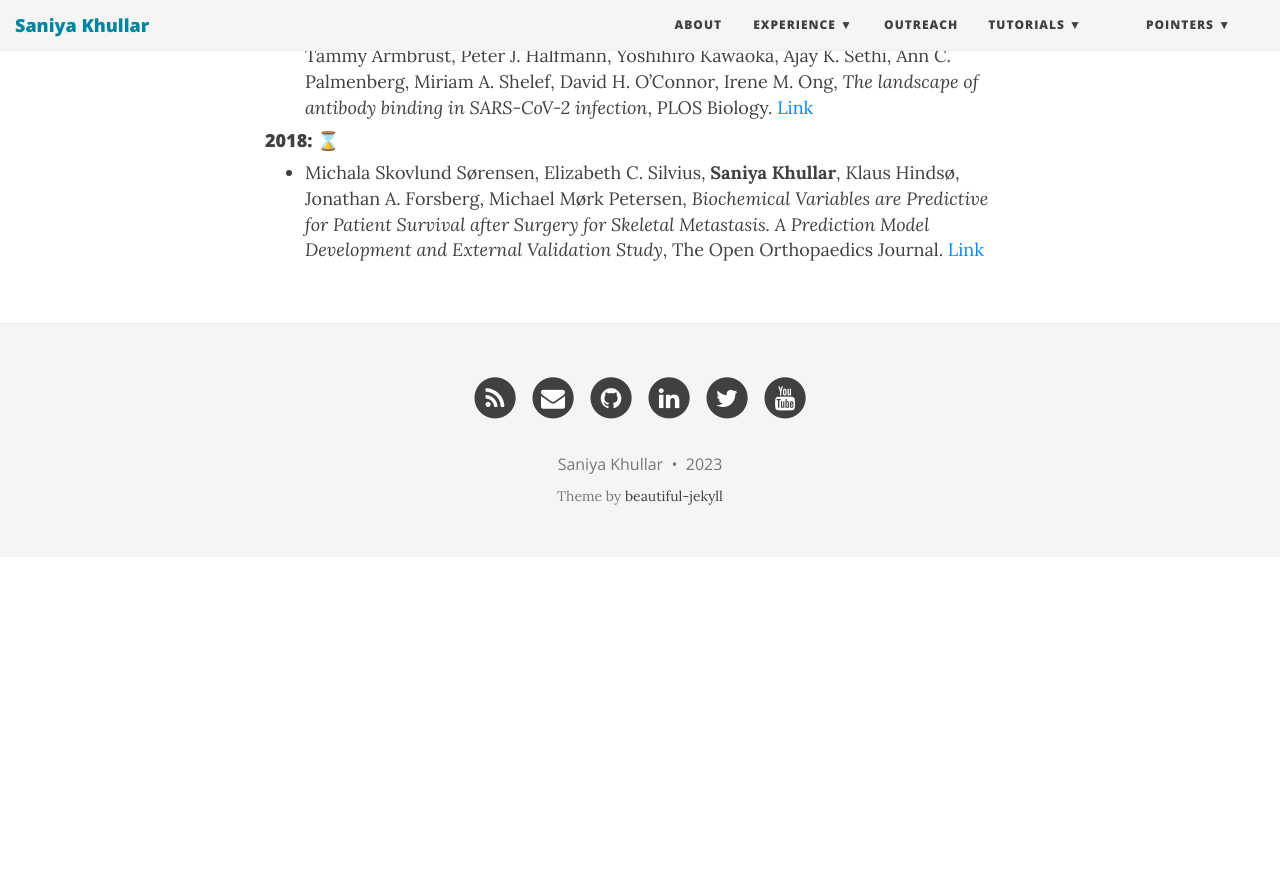
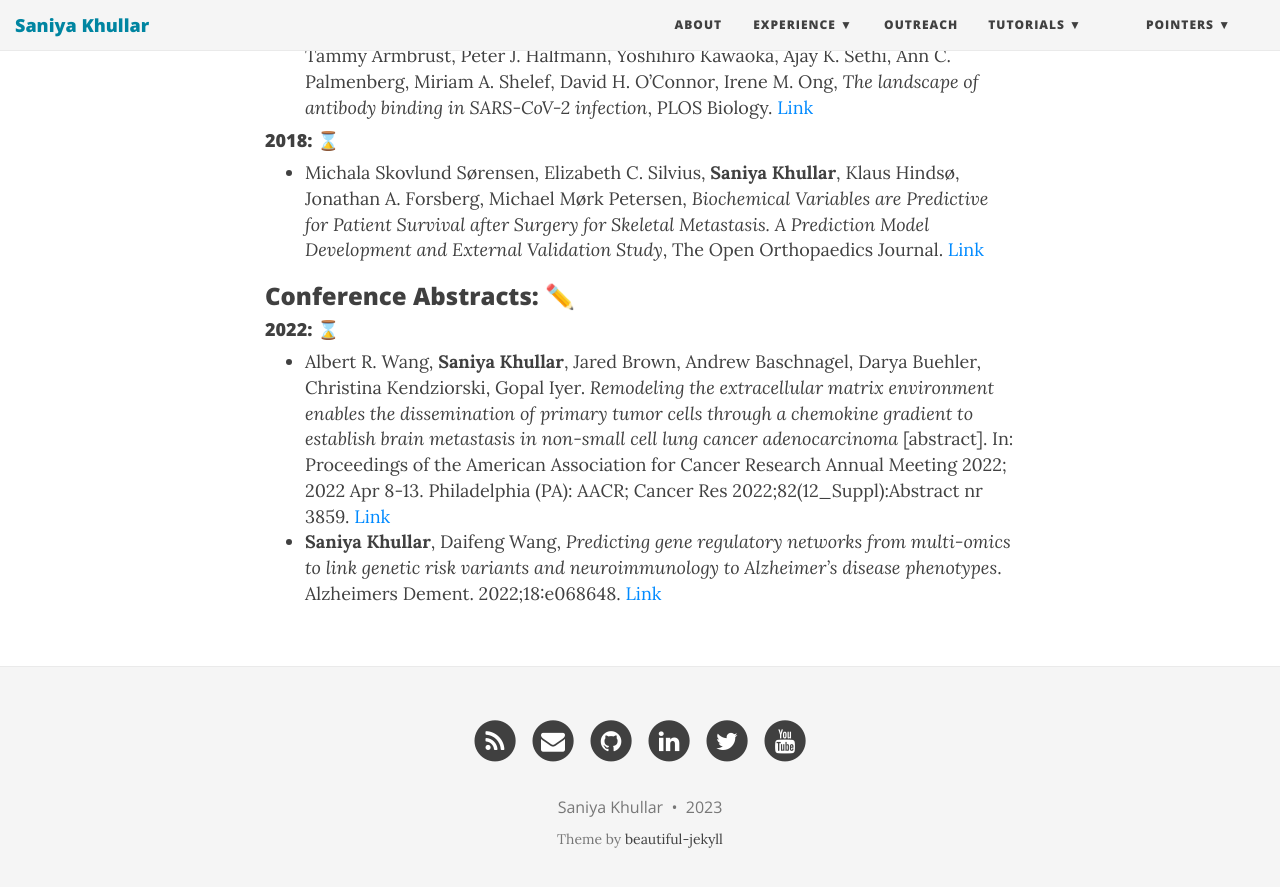
Before and after one commit to SaniyaKhullar/saniyakhullar.github.io, a Jekyll site: the page built from publications.md, in a window 1280 px wide and 900 px high, scrolled down 1686 px. Shown: the top 887 px of the window. Built offline with Jekyll 4.4.1, drawn with Linux system fonts in a browser that asks for light colours; nearby versions of some CDN libraries; before the commit the page ends 2243 px from its top, so only the background shows below that.

Commit message:
more updates

```diff
--- a/publications.md
+++ b/publications.md
@@ -30,3 +30,8 @@ Please note my publications 🤓📚🧬 are as follows 📖 :
 
 #### 2018: ⌛
 -	Michala Skovlund Sørensen, Elizabeth C. Silvius, **Saniya Khullar**, Klaus Hindsø, Jonathan A. Forsberg, Michael Mørk Petersen, *Biochemical Variables are Predictive for Patient Survival after Surgery for Skeletal Metastasis. A Prediction Model Development and External Validation Study*, The Open Orthopaedics Journal. [Link](https://openorthopaedicsjournal.com/VOLUME/12/PAGE/469/)
+
+### Conference Abstracts: ✏️
+#### 2022: ⌛
+-	Albert R. Wang, **Saniya Khullar**, Jared Brown, Andrew Baschnagel, Darya Buehler, Christina Kendziorski, Gopal Iyer. *Remodeling the extracellular matrix environment enables the dissemination of primary tumor cells through a chemokine gradient to establish brain metastasis in non-small cell lung cancer adenocarcinoma* [abstract]. In: Proceedings of the American Association for Cancer Research Annual Meeting 2022; 2022 Apr 8-13. Philadelphia (PA): AACR; Cancer Res 2022;82(12_Suppl):Abstract nr 3859. [Link](https://aacrjournals.org/cancerres/article/82/12_Supplement/3859/703910)
+- **Saniya Khullar**, Daifeng Wang, *Predicting gene regulatory networks from multi-omics to link genetic risk variants and neuroimmunology to Alzheimer’s disease phenotypes*. Alzheimers Dement. 2022;18:e068648. [Link](https://alz-journals.onlinelibrary.wiley.com/doi/full/10.1002/alz.068648)
```
